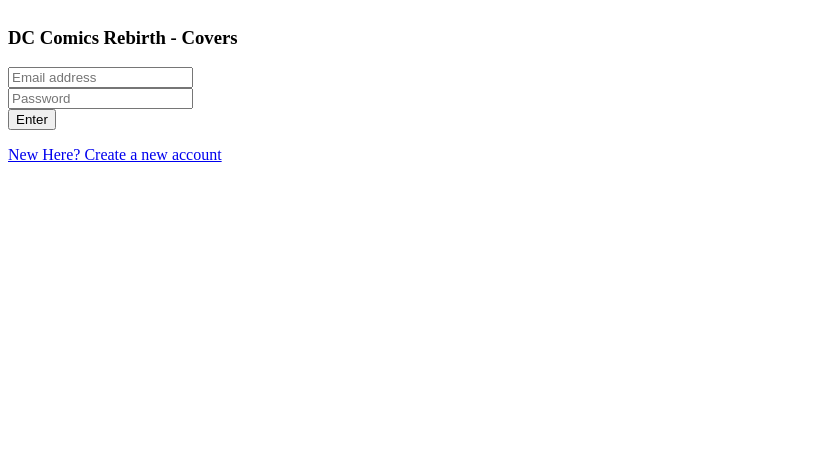
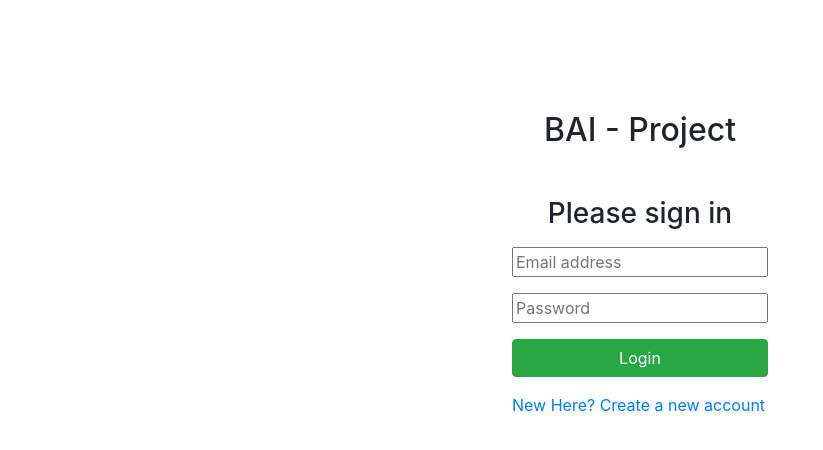
Before and after one commit to Kassia1971/BAI_Project, a Vue app: page /#/login in a window 1280 px wide. Shown: the top 450 px of the page, without its empty margins (0-823 px from the left). Built offline with nearby package versions, Linux system fonts and the light colour scheme; what vuefire would draw is missing.

Commit message:
Piotrek commit, fix login, todos

```diff
--- a/index.html
+++ b/index.html
@@ -1,8 +1,8 @@
 <!DOCTYPE html>
-<html>
+<html lang="en">
   <head>
     <meta charset="utf-8">
-    <meta name="viewport" content="width=device-width,initial-scale=1.0">
+    <meta name="viewport" content="width=device-width, initial-scale=1, shrink-to-fit=no">
     <title>BAI</title>
   </head>
   <body>
--- a/package.json
+++ b/package.json
@@ -10,8 +10,12 @@
     "build": "node build/build.js"
   },
   "dependencies": {
+    "ajv": "^6.9.1",
     "axios": "^0.19.2",
+    "bootstrap": "^4.4.1",
+    "bootstrap-vue": "^2.13.0",
     "firebase": "^7.14.1",
+    "jquery": "^3.5.0",
     "vue": "^2.5.2",
     "vue-router": "^3.0.1",
     "vuefire": "^2.2.2",
--- a/src/App.vue
+++ b/src/App.vue
@@ -5,6 +5,9 @@
 </template>
 
 <script>
+import 'bootstrap/dist/css/bootstrap.css'
+import 'bootstrap-vue/dist/bootstrap-vue.css'
+
 export default {
   name: 'App'
 }
--- a/src/components/Login.vue
+++ b/src/components/Login.vue
@@ -1,51 +1,98 @@
 <template>
-  <div class="login">
-    <h3>DC Comics Rebirth - Covers</h3>
+  <div class="container">
+    <div class="row">
+      <div class="d-flex flex-column justify-content-center align-items-center">
+        <h2 class="text-center mb-5">BAI - Project</h2>
+        <div class="panel panel-default">
+          <div class="panel-heading mb-3">
+            <h3 class="panel-title text-center">Please sign in</h3>
+          </div>
+          <div class="panel-body">
+            <form accept-charset="UTF-8" role="form">
+              <fieldset>
+                <div class="form-group">
                   <input
                     type="text"
                     v-model="email"
                     placeholder="Email address"
-      class="input"
-      required>
-    <br/>
+                    class="input w-100"
+                    required
+                  >
+                  <p class="error" v-if='validationEmailError'>Invalid email format!</p>
+                </div>
+                <div class="form-group">
                   <input
                     type="password"
                     v-model="password"
                     placeholder="Password"
-      class="input"
-      required>
-    <br/>
-    <button v-on:click="login" class="button">Enter</button>
-    <p><router-link to="/signup">
-      New Here? Create a new account
-    </router-link></p>
-
-
+                    class="input w-100"
+                    required
+                  >
+                </div>
+                <input
+                  v-on:click="login"
+                  class="btn w-100 btn-md btn-success btn-block"
+                  type="submit"
+                  value="Login"
+                >
+              </fieldset>
+            </form>
+            <p class="error" v-if='serverError'>{{this.serverError}}</p>
+          </div>
+          <p class="mt-3">
+            <router-link to="/signup">New Here? Create a new account</router-link>
+          </p>
+        </div>
+      </div>
+    </div>
   </div>
 </template>
 
 <script>
-  import firebase from 'firebase'
+import firebase from "firebase";
+import {validator} from "./../services/validator";
+
 export default {
-    name: 'login',
+  name: "login",
   data: function() {
     return {
-        email: '',
-        password: ''
-      }
+      email: "",
+      password: "",
+      validationEmailError: null,
+      serverError: null
+    };
   },
   methods: {
-      login () {
-        firebase.auth().signInWithEmailAndPassword(this.email, this.password).then((response) => {
-          this.$store.dispatch('setUserId', response.user.uid)
+    login() {
+      const {validEmail } = validator;
+
+      if(!validEmail(this.email)){
+        this.validationEmailError = true;
+        return;
+      }
+
+      firebase
+        .auth()
+        .signInWithEmailAndPassword(this.email, this.password)
+        .then(() => {
+          this.$router.replace('/main')
         })
-        .finally(()=>{
-          this.$router.replace('/todos')
-        })
-        .catch((err) => {
-          alert(err.message)
+        .catch(err => {
+          this.serverError = err.message;
         })
     }
   }
+};
+</script>
+
+<style>
+.d-flex {
+  width: 100%;
+  height: 100vh;
+  margin-top: -8rem;
 }
-</script>
+
+.error{
+  color: red;
+}
+</style>
--- a/src/components/Signup.vue
+++ b/src/components/Signup.vue
@@ -1,47 +1,124 @@
 <template>
-  <div class="sign-up">
-    <h3>Create a new account</h3>
+  <div class="container">
+    <div class="row">
+      <div class="d-flex flex-column justify-content-center align-items-center">
+        <h2 class="text-center mb-5">BAI - Project</h2>
+        <div class="panel panel-default">
+          <div class="panel-heading mb-3">
+            <h3 class="panel-title text-center">Create a new account</h3>
+          </div>
+          <div class="panel-body">
+            <form accept-charset="UTF-8" role="form">
+              <fieldset>
+                <div class="form-group">
                   <input
+                    type="text"
                     v-model="email"
-      type="text"
-      class="input"
-      placeholder="Email"
-      required>
-    <br>
+                    placeholder="Add your email address"
+                    class="input w-100"
+                    required
+                  >
+                <p class="error" v-if='validationEmailError'>Invalid email format!</p>
+                </div>
+                <div class="form-group">
                   <input
+                    type="password"
                     v-model="password"
-      type="password"
-      class="input"
-      placeholder="Password"
-      required>
-    <br>
-    <button v-on:click="signUp" class="button">Sign Up!</button>
-    <button class="button">
-      <router-link to="/login">
+                    placeholder="Add your password"
+                    class="input w-100"
+                    required
+                  >
+                </div>
+                <div class="row ml-0 mr-0 btn-wrapper">
+                   <router-link to="/login"  class="p-0 mr-2"><button type='button' class="btn btn-md btn-primary btn-block">
                     Back
-      </router-link>
-    </button>
+                  </button></router-link>
+                  <button
+                    v-on:click="signUp"
+                    class="btn btn-md btn-success btn-block"
+                    type="submit"
+                  >Sign Up!</button>
+                </div>
+              </fieldset>
+            </form>
+             <p class="error" v-if='serverError'>{{this.serverError}}</p>
+          </div>
+        </div>
+      </div>
+    </div>
   </div>
 </template>
 
 <script>
-  import firebase from 'firebase'
+import firebase from "firebase";
+import {validator} from "./../services/validator";
+
 export default {
-    name: 'signup',
-    data () {
+  name: "Signup",
+  data() {
     return {
-        email: '',
-        password: ''
-      }
+      email: "",
+      password: "",
+      validationEmailError: null,
+      serverError: null
+    };
   },
   methods: {
-      signUp () {
-        firebase.auth().createUserWithEmailAndPassword(this.email, this.password).then((user) => {
-          this.$router.replace('/login')
-        }).catch((err) => {
-          alert(err.message)
-        });
+    signUp() {
+      const {validEmail } = validator;
+
+      if(!validEmail(this.email)){
+        this.validationEmailError = true;
+        return;
+      }
+
+      firebase
+        .auth()
+        .createUserWithEmailAndPassword(this.email, this.password)
+        .then(response => {
+          this.$router.replace('/main')
+        })
+        .catch(err => {
+          this.serverError = err.message;
+        })
     }
   }
+};
+</script>
+
+<style>
+.btn-wrapper{
+  display: flex;
+  flex-direction: row;
+  align-items: center;
+  justify-content: space-around;
 }
-</script>
+
+.error{
+  color: red;
+}
+
+.d-flex {
+  width: 100%;
+  height: 100vh;
+  margin-top: -8rem;
+}
+
+a button {
+  color: white;
+  text-decoration: none;
+}
+
+.row > a {
+  width: 30%;
+}
+
+.row > button {
+  width: calc(100% - 30% - 0.5rem);
+}
+
+a:hover button {
+  color: white;
+  text-decoration: none;
+}
+</style>
--- a/src/main.js
+++ b/src/main.js
@@ -6,11 +6,11 @@
 import firebase from 'firebase/app'
 import 'firebase/firestore'
 import store  from './store'
+import { BootstrapVue, IconsPlugin } from 'bootstrap-vue'
 
-
-
+Vue.use(BootstrapVue)
+Vue.use(IconsPlugin)
 Vue.use(firestorePlugin)
-Vue.use(Vuex)
 
 firebase.initializeApp({
   apiKey: 'AIzaSyBS3OvT4JsvfUYHsuD3eq5pEUrBPC2R2tc',
--- a/src/router/index.js
+++ b/src/router/index.js
@@ -2,54 +2,48 @@
 import Router from 'vue-router'
 import firebase from 'firebase'
 
-import Todos from '../components/Todos'
+import Main from '../components/Main'
 import Login from '../components/Login'
 import SignUp from '../components/SignUp'
-import SearchUrl from '../components/SearchUrl'
 
 Vue.use(Router)
 
 let router = new Router({
   routes: [
     {
-      path: '/',
-      redirect: '/login'
-    },
-    {
       path: '/login',
       name: 'Login',
-      component: Login
+      component: Login,
+      beforeEnter: isUnloggedRequired
     },
     {
       path: '/signup',
       name: 'SignUp',
-      component: SignUp
+      component: SignUp,
+      beforeEnter: isUnloggedRequired
     },
     {
-      path: '/todos',
-      name: 'Todos',
-      component: Todos,
-      meta: {
-        requiresAuth: true
-      }
+      path: '/main',
+      name: 'Main',
+      component: Main,
+      beforeEnter: loginRequired
     },
     {
-      path: '/searchUrl',
-      name: 'SearchUrl',
-      component: SearchUrl,
-      meta: {
-        requiresAuth: true
-      }
-    }
+      path: '*',
+      redirect: '/login',
+      beforeEnter: isUnloggedRequired
+    },
   ]
 })
 
-router.beforeEach((to, from, next) => {
-  let currentUser = firebase.auth().currentUser
-  let requiresAuth = to.matched.some(record => record.meta.requiresAuth)
-  if (requiresAuth && !currentUser) next('login')
-  else if (!requiresAuth && currentUser) next('todos')
-  else next()
-})
+  async function loginRequired(to, from, next){
+    const currentUser = await firebase.auth().currentUser;
+    currentUser ? next() : next('/login')
+  }
+
+  async function isUnloggedRequired(to, from, next){
+    const currentUser = await firebase.auth().currentUser;
+    currentUser ? next('/main') : next()
+  }
 
 export default router
--- a/src/services/ChuckNorrisService.js
+++ b/src/services/ChuckNorrisService.js
@@ -1,8 +1,7 @@
 import http from "../http-externalCall";
-class TutorialDataService {
+
+export const ChuckNorrisService = {
   getRandom() {
       return http.get("/random");
     }
   }
-
-export default new TutorialDataService();
--- /dev/null
+++ b/src/services/validator.js
@@ -0,0 +1,5 @@
+export const validator  = {
+  validEmail(email) {
+    return (/^\w+([\.-]?\w+)*@\w+([\.-]?\w+)*(\.\w{2,4})+$/.test(email));
+  }
+}
--- a/src/store/index.js
+++ b/src/store/index.js
@@ -1,29 +1,25 @@
+import Vuex from 'vuex'
 import Vue from 'vue'
-import Vuex from 'vuex'
+
 Vue.use(Vuex)
 
 export default new Vuex.Store({
 
 state: {
     user_id: '',
-    joke: ''
+    user_email: ''
   },
 
   mutations: {
-    setUserId (state, userId) {
-      state.user_id = userId
-    },
-    setJoke (state, joke){
-      state.joke = joke
+    setUserData (state, payload) {
+      state.user_id = payload.uid
+      state.user_email = payload.email
     }
   },
 
   actions: {
-    setUserId ({commit}, payload) {
-      commit('setUserId', payload)
-    },
-    setJoke ({commit}, payload) {
-      commit('setJoke', payload)
+    setUserData ({commit}, payload) {
+      commit('setUserData', payload)
     }
   },
 
@@ -31,8 +27,8 @@
     userId (state) {
       return state.user_id
     },
-    joke (state) {
-      return state.joke
+    userEmail (state) {
+      return state.user_email
     }
   }
 })
```
Also changed, not shown: 1 other file (tests, documents, lock files or other folders). Lines whose indentation alone changed are shown as unchanged.
